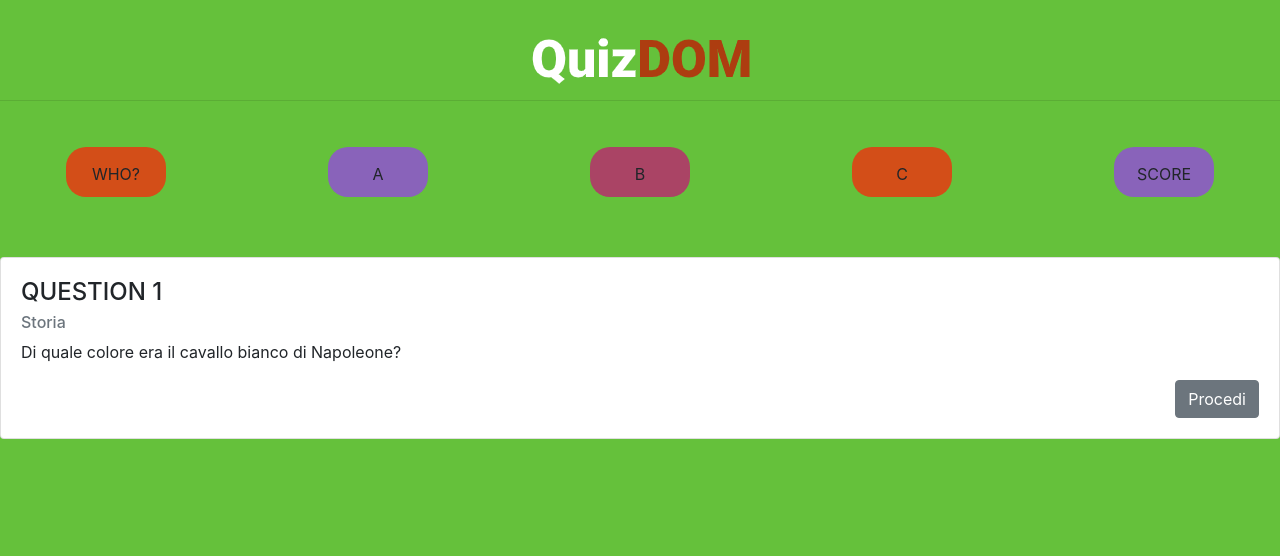
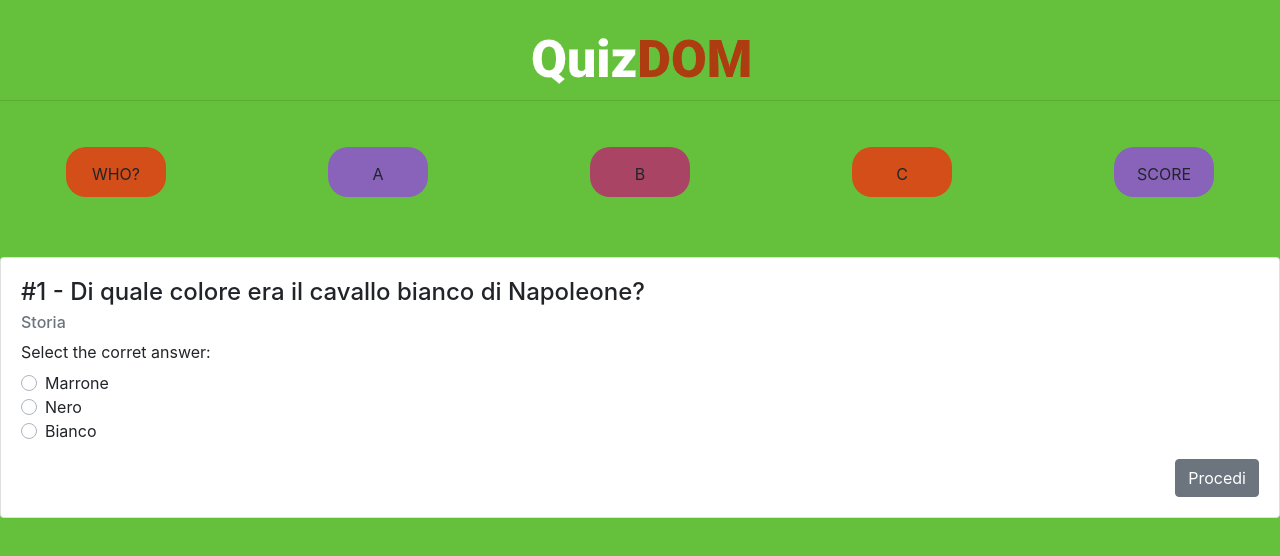
Before and after one commit to gianni/quizdom, a Vue app: page / in a window 1280 px wide. Shown: the top 556 px of the page. Built offline with nearby package versions, Linux system fonts and the light colour scheme.

Commit message:
vertical scroll

```diff
--- /dev/null
+++ b/src/data/questions.js
@@ -0,0 +1,59 @@
+module.exports = [
+    {
+        "id":1,
+        "text":"Di quale colore era il cavallo bianco di Napoleone?",
+        "topic":"Storia",
+        "options":[
+            {
+                "id":1,
+                "text":"Marrone"
+            },
+            {
+                "id":2,
+                "text":"Nero"
+            },
+            {
+                "id":3,
+                "text":"Bianco"
+            }
+        ]
+    },
+    {
+        "id":2,
+        "text":"Quando sono in piedi loro sono sdraiati, quando sono sdraiato loro sono in piedi. Chi sono?",
+        "topic":"Storia",
+        "options":[
+            {
+                "id":1,
+                "text":"Uomini"
+            },
+            {
+                "id":2,
+                "text":"Bianco"
+            },
+            {
+                "id":3,
+                "text":"Donne"
+            }
+        ]
+    },
+    {
+        "id":3,
+        "text":"Di quale colore era il cavallo bianco di Napoleone?",
+        "topic":"Storia",
+        "options":[
+            {
+                "id":1,
+                "text":"Bianco"
+            },
+            {
+                "id":2,
+                "text":"Verde"
+            },
+            {
+                "id":3,
+                "text":"Grigio"
+            }
+        ]
+    }
+];
--- a/src/pages/index.vue
+++ b/src/pages/index.vue
@@ -2,7 +2,7 @@
 
   <div>
 
-    <!-- steps   -->
+    <!-- steps-->
     <div class="steps">
         <b-row>
             <b-col>
@@ -23,16 +23,16 @@
         </b-row>
     </div>
 
-    <div id="container" >
+    <div id="container">
+        <div class="questions">
+            <b-row v-for="(question, index) in questions" :key="question.id">
+                <b-col>
+                    <b-card :id="`step${index}`" class="question" :title="`#${question.id} - ${question.text}`" :sub-title="question.topic">
 
-        <div class="questions">
+                        <b-form-group label="Select the corret answer:">
+                            <b-form-radio v-for="(option, index) in question.options" :key="`option${option.id}`" v-model="answer" name="option" :value="index">{{option.text}}</b-form-radio>
+                        </b-form-group>
 
-            <b-row>
-                <b-col>
-                    <b-card id="step1" class="question" title="QUESTION 1" sub-title="Storia">
-                        <b-card-text>
-                            Di quale colore era il cavallo bianco di Napoleone?
-                        </b-card-text>
                         <b-row>
                             <b-col class="text-right">
                                 <b-button @click="moveNext()">Procedi</b-button>
@@ -41,39 +41,14 @@
                     </b-card>
                 </b-col>
             </b-row>
-
             <b-row>
-                <b-col>
-                    <b-card id="step2" class="question disabled" title="QUESTION 2" sub-title="Storia">
-                        <b-card-text>
-                            Di quale colore era il cavallo bianco di Napoleone?
-                        </b-card-text>
-                        <b-row>
-                            <b-col class="text-right">
-                                <b-button @click="moveNext()">Procedi</b-button>
-                            </b-col>
-                        </b-row>
+                <b-col class="text-center">
+                    <b-card id="step3" class="question" title="" sub-title="">
+                        <h1>GOOD JOB!</h1>
                     </b-card>
                 </b-col>
             </b-row>
-
-            <b-row>
-                <b-col>
-                    <b-card id="step3" class="question disabled2" title="QUESTION 3" sub-title="Storia">
-                        <b-card-text>
-                            Di quale colore era il cavallo bianco di Napoleone?
-                        </b-card-text>
-                        <b-row>
-                            <b-col class="text-right">
-                                <b-button @click="moveNext()">Procedi</b-button>
-                            </b-col>
-                        </b-row>
-                    </b-card>
-                </b-col>
-            </b-row>
-
         </div>
-
     </div>
 
 
@@ -83,11 +58,15 @@
 
 <script>
 
+import Questions from '../data/questions.js';
+
 export default {
     name:'index',
     data: () => {
         return {
-            "currentStep":1
+            "questions":Questions,
+            "question":0,
+            "answer":''
         }
     },
     methods:{
@@ -98,7 +77,7 @@ export default {
                 easing: 'ease-in',
                 offset: -60,
                 force: true,
-                cancelable: true,
+                cancelable: false,
                 onStart: function(element) {
                     console.log('start',element);
                 },
@@ -112,8 +91,14 @@ export default {
                 y: true
             }
 
-            this.$data.currentStep += 1;
-            this.$scrollTo(`#step${this.$data.currentStep}`, 500, options)
+            if(this.$data.questions[this.$data.question].options[this.$data.answer].text == "Bianco"){
+                this.$data.question += 1;
+                this.$data.answer = '';
+                this.$scrollTo(`#step${this.$data.question}`, 500, options)
+            } else {
+                console.log('wrong answer')
+            }
+
         }
     }
 }
@@ -124,7 +109,7 @@ export default {
 #container{
     overflow: hidden;
     width:100%;
-    height:300px;
+    height:320px;
 }
 
 .steps{
```
